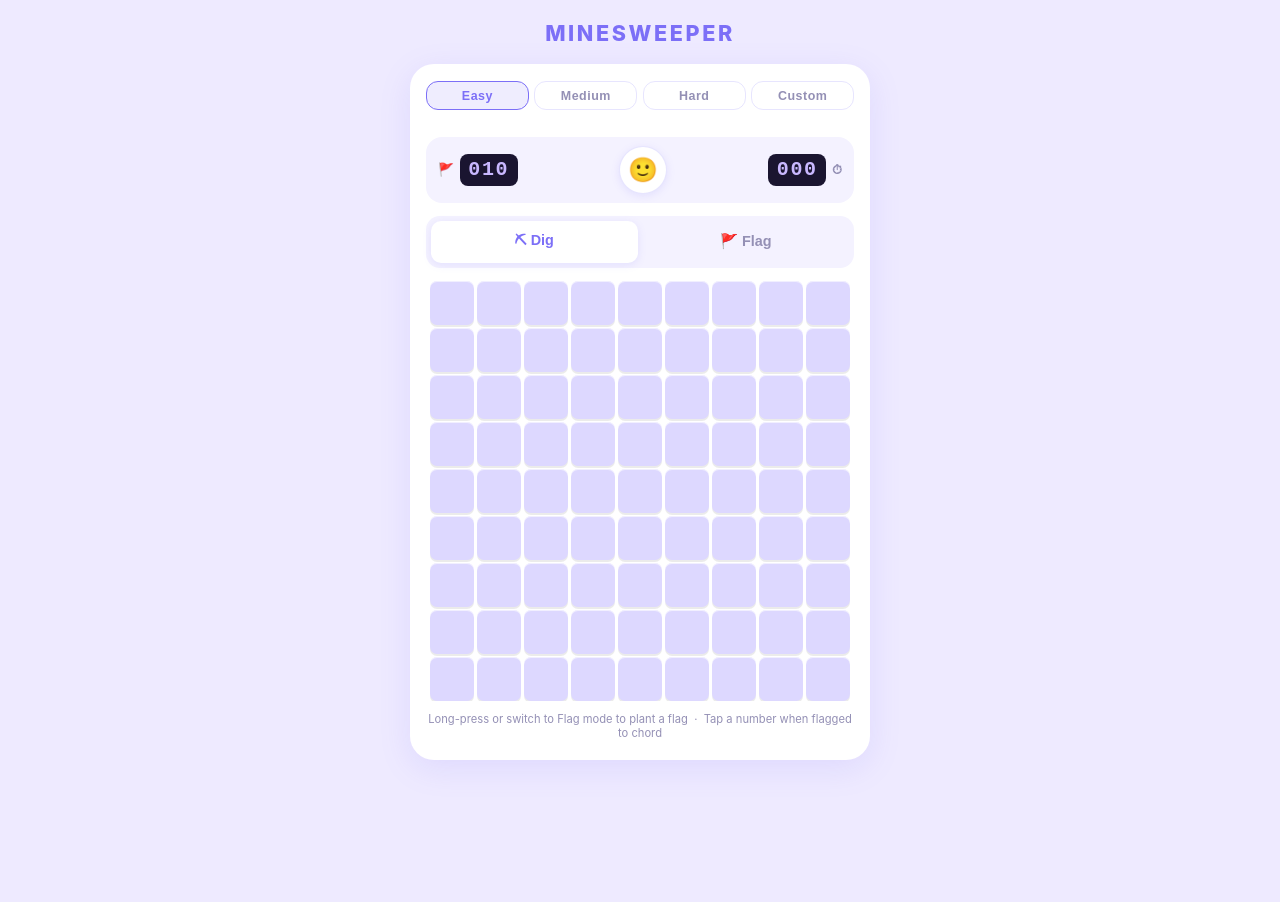
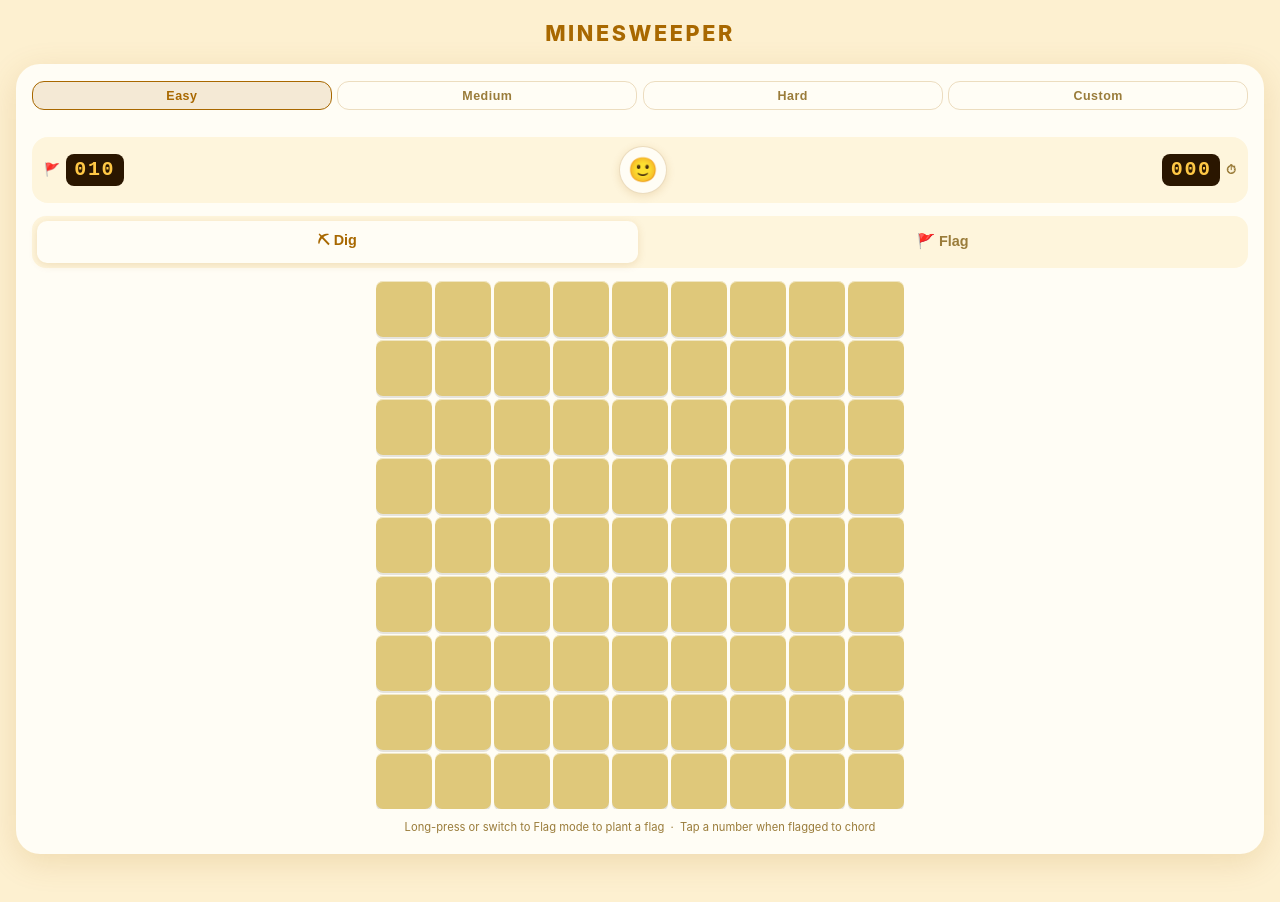
Before and after one commit to thib80/appFactory, a Flask app: page / in a window 1280 px wide. Before the commit the page ends 760 px from the top, so only its background shows below. Run offline with Flask 3, Linux system fonts and the light colour scheme.

Commit message:
Ochre theme, flagged cell color, viewport adjusted to columns
- Full ochre palette: warm cream bg, sandy unrevealed cells (#dfc87a),
  parchment revealed cells (#f9edcc), deep amber accent (#a86800)
- Flagged cells get a distinct terracotta background (#e07a38) — clearly
  separate from both unrevealed (sandy) and revealed (parchment)
- setViewport() sets viewport width = cols * 38px + padding so the browser
  auto-scales the initial zoom to fit the grid exactly on any screen size;
  pinch-zoom still works (minimum-scale=0.2, maximum-scale=8)

Co-Authored-By: Claude Sonnet 4.6 <noreply@anthropic.com>

```diff
--- a/src/templates/index.html
+++ b/src/templates/index.html
@@ -2,7 +2,7 @@
 <html lang="en">
 <head>
   <meta charset="UTF-8">
-  <meta name="viewport" content="width=device-width, initial-scale=1.0">
+  <meta name="viewport" content="width=device-width, initial-scale=1.0" id="vp">
   <title>Minesweeper</title>
   <style>
     *, *::before, *::after {
@@ -13,20 +13,21 @@
     }
 
     :root {
-      --bg:             #eeeaff;
-      --card:           #ffffff;
-      --surface:        #f4f2ff;
-      --cell:           #ddd8ff;
-      --cell-press:     #ccc5ff;
-      --cell-revealed:  #f0eeff;
-      --accent:         #7c6ff7;
-      --accent-dim:     rgba(124,111,247,.12);
-      --danger:         #ff7096;
-      --danger-dim:     rgba(255,112,150,.15);
-      --text:           #1a1530;
-      --muted:          #9490b5;
-      --border:         rgba(124,111,247,.18);
-      --shadow:         rgba(124,111,247,.14);
+      --bg:             #fdf0d0;
+      --card:           #fffdf5;
+      --surface:        #fef5dc;
+      --cell:           #dfc87a;
+      --cell-press:     #cfb455;
+      --cell-revealed:  #f9edcc;
+      --cell-flagged:   #e07a38;
+      --accent:         #a86800;
+      --accent-dim:     rgba(168,104,0,.13);
+      --danger:         #c93a3a;
+      --danger-dim:     rgba(201,58,58,.15);
+      --text:           #2a1600;
+      --muted:          #9a7c3a;
+      --border:         rgba(168,104,0,.22);
+      --shadow:         rgba(168,104,0,.16);
       --cell-size:      36px;
     }
 
@@ -61,14 +62,13 @@
       box-shadow: 0 8px 32px var(--shadow);
       padding: 1.1rem 1rem 1.25rem;
       width: 100%;
-      max-width: 460px;
       display: flex;
       flex-direction: column;
       align-items: center;
       gap: .85rem;
     }
 
-    /* ── Difficulty tabs ───────────────────────────────────────────── */
+    /* ── Tabs ──────────────────────────────────────────────────────── */
 
     .tabs {
       display: flex;
@@ -188,13 +184,13 @@
     }
 
     .lcd {
-      background: #1a1530;
+      background: #2a1600;
       border-radius: 8px;
       padding: .3rem .55rem;
       font-family: 'Courier New', monospace;
       font-size: 1.25rem;
       font-weight: 700;
-      color: #c9b8ff;
+      color: #ffc845;
       min-width: 3.4rem;
       text-align: center;
       letter-spacing: .08em;
@@ -275,7 +271,7 @@
       cursor: pointer;
       font-size: calc(var(--cell-size) * .5);
       font-weight: 800;
-      box-shadow: 0 2px 0 rgba(0,0,0,.08), inset 0 1px 0 rgba(255,255,255,.6);
+      box-shadow: 0 2px 0 rgba(0,0,0,.1), inset 0 1px 0 rgba(255,255,255,.55);
       transition: background .08s, box-shadow .08s;
       touch-action: manipulation;
       -webkit-touch-callout: none;
@@ -449,7 +437,7 @@
     { rows: 9,  cols: 9,  mines: 10 },
     { rows: 12, cols: 12, mines: 25 },
     { rows: 16, cols: 16, mines: 50 },
-    null, // custom
+    null, // custom — waits for Play button
   ];
 
   let rows, cols, mineCount;
@@ -458,6 +446,16 @@
   let timerVal, timerInterval;
   let mode = 'dig';
   let currentLevel = 0;
+
+  // ── Viewport: scale so the grid always fills the screen at default zoom ─────
+
+  function setViewport() {
+    const gap = 3, bodyPad = 32, cardPad = 32;
+    const cellNat = 38;
+    const w = Math.max(cols * cellNat + (cols - 1) * gap + bodyPad + cardPad, 320);
+    document.getElementById('vp').content =
+      `width=${w}, minimum-scale=0.2, maximum-scale=8.0`;
+  }
 
   // ── Init ────────────────────────────────────────────────────────────────────
 
@@ -478,6 +476,7 @@
     document.getElementById('overlay').classList.remove('show');
 
     setMode('dig');
+    setViewport();
     setCellSize();
     buildGrid();
   }
@@ -603,9 +601,12 @@
   // ── DOM ────────────────────────────────────────────────────────────────────
 
   function setCellSize() {
-    const gap = 3, pad16 = 32;
-    const avail = Math.min(window.innerWidth - pad16, 460 - pad16);
-    const size = Math.max(Math.floor((avail - (cols - 1) * gap) / cols), 20);
+    const gap = 3, pad = 64;
+    const avail = window.innerWidth - pad;
+    const size = Math.min(
+      Math.max(Math.floor((avail - (cols - 1) * gap) / cols), 20),
+      56
+    );
     document.documentElement.style.setProperty('--cell-size', size + 'px');
   }
 
```
Also changed, not shown: other parts of src/templates/index.html (+30 -43 lines).
